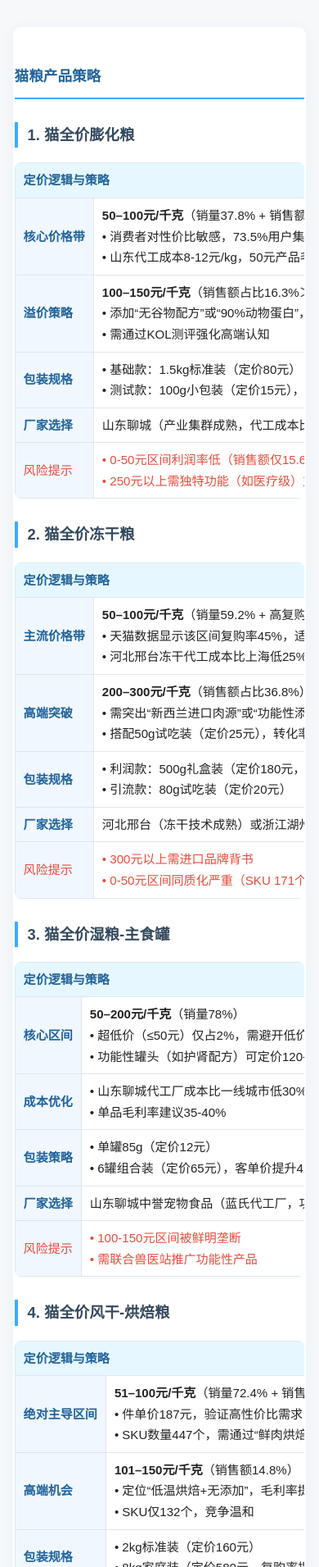
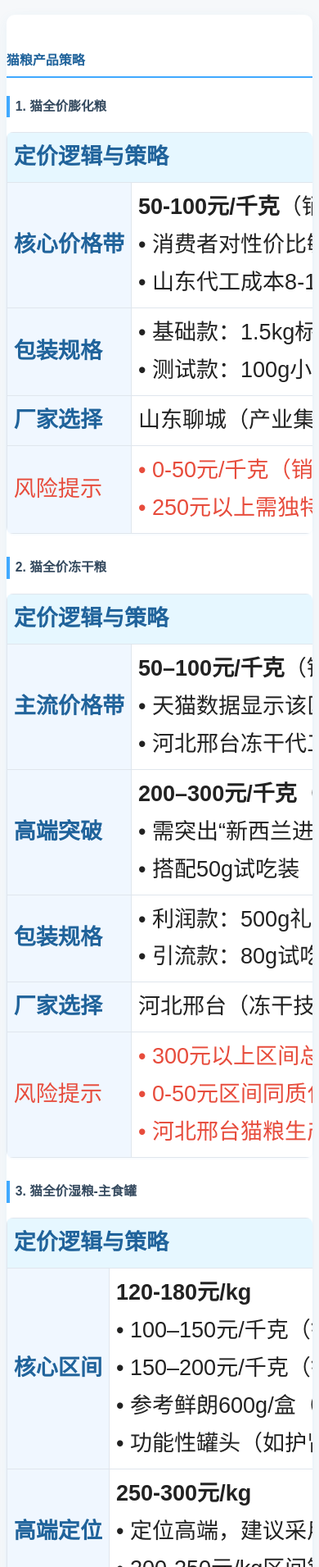
Before and after one commit to Jade-Lu/petfood.github.io, a plain HTML site: page index.html in a window 390 px wide. Shown: the part 89-2000 px from the top of the page at 82% size. Drawn offline with Linux system fonts and the light colour scheme.

Commit message:
Update index.html

```diff
--- a/index.html
+++ b/index.html
@@ -112,11 +112,11 @@
         /* 响应式设计 */
         @media (max-width: 900px) {
             body {
-                padding: 16px 4vw;
+                padding: 12px 2vw;
                 max-width: 100vw;
             }
             .section {
-                padding: 16px 6px;
+                padding: 12px 2px;
             }
             table, th, td {
                 font-size: 0.97em;
@@ -124,21 +124,38 @@
         }
         @media (max-width: 600px) {
             h1 {
-                font-size: 1.3em;
+                font-size: 1.2em;
+                padding-bottom: 10px;
             }
             h2 {
-                font-size: 1.1em;
+                font-size: 1em;
+                padding-bottom: 6px;
+            }
+            h3 {
+                font-size: 0.98em;
+                padding-left: 7px;
+                margin: 18px 0 10px;
             }
             .section {
-                padding: 10px 2px;
+                padding: 6px 0;
+                margin-bottom: 18px;
             }
             table {
                 display: block;
                 overflow-x: auto;
                 white-space: nowrap;
+                font-size: 1.3em; /* 调大表格字体 */
             }
             th, td {
-                padding: 8px 10px;
+                padding: 7px 8px;
+                font-size: 1.3em; /* 保证单元格字体不被缩小 */
+            }
+            ul {
+                padding-left: 16px;
+            }
+            li {
+                padding-left: 13px;
+                font-size: 1em;
             }
         }
     </style>
@@ -154,11 +171,10 @@
         <h3>1. 猫全价膨化粮</h3>
         <table>
             <tr><th colspan="2" class="highlight">定价逻辑与策略</th></tr>
-            <tr><th>核心价格带</th><td><strong>50–100元/千克</strong>（销量37.8% + 销售额33.4%）<br>• 消费者对性价比敏感，73.5%用户集中在此区间<br>• 山东代工成本8-12元/kg，50元产品毛利率仅10%，100元产品可达25%</td></tr>
-            <tr><th>溢价策略</th><td><strong>100–150元/千克</strong>（销售额占比16.3%＞销量11.8%）<br>• 添加“无谷物配方”或“90%动物蛋白”，毛利率提升至30%<br>• 需通过KOL测评强化高端认知</td></tr>
+            <tr><th>核心价格带</th><td><strong>50-100元/千克</strong>（销量31.94%，销售额37.26%）<br>• 消费者对性价比敏感，92%消费者选择100元以下，50-100元平衡销量与利润<br>• 山东代工成本8-12元/kg，50元产品毛利率仅10%，100元产品可达25%</td></tr>
             <tr><th>包装规格</th><td>• 基础款：1.5kg标准装（定价80元）<br>• 测试款：100g小包装（定价15元），复购率提升20%</td></tr>
             <tr><th>厂家选择</th><td>山东聊城（产业集群成熟，代工成本比上海低35%）</td></tr>
-            <tr><th class="risk">风险提示</th><td class="risk">• 0-50元区间利润率低（销售额仅15.6%）<br>• 250元以上需独特功能（如医疗级）支撑</td></tr>
+            <tr><th class="risk">风险提示</th><td class="risk">• 0-50元/千克（销量60.27%）区间利润率低 <br>• 250元以上需独特功能（如医疗级）支撑</td></tr>
         </table>
 
         <!-- 猫全价冻干粮 -->
@@ -169,26 +185,27 @@
             <tr><th>高端突破</th><td><strong>200–300元/千克</strong>（销售额占比36.8%）<br>• 需突出“新西兰进口肉源”或“功能性添加（益生菌）”<br>• 搭配50g试吃装（定价25元），转化率提升30%</td></tr>
             <tr><th>包装规格</th><td>• 利润款：500g礼盒装（定价180元，毛利率40%）<br>• 引流款：80g试吃装（定价20元）</td></tr>
             <tr><th>厂家选择</th><td>河北邢台（冻干技术成熟）或浙江湖州（跨境备案资质）</td></tr>
-            <tr><th class="risk">风险提示</th><td class="risk">• 300元以上需进口品牌背书<br>• 0-50元区间同质化严重（SKU 171个）</td></tr>
+            <tr><th class="risk">风险提示</th><td class="risk">• 300元以上区间总占比不足12.5%，需谨慎进入，如进入需进口品牌背书<br>• 0-50元区间同质化严重（SKU 171个）<br>• 河北邢台猫粮生产厂被315被曝光生产毒猫粮</td></tr>
         </table>
 
         <!-- 猫全价湿粮-主食罐 -->
         <h3>3. 猫全价湿粮-主食罐</h3>
         <table>
             <tr><th colspan="2" class="highlight">定价逻辑与策略</th></tr>
-            <tr><th>核心区间</th><td><strong>50–200元/千克</strong>（销量78%）<br>• 超低价（≤50元）仅占2%，需避开低价陷阱<br>• 功能性罐头（如护肾配方）可定价120-150元，对比鲜明（70.9元均价）</td></tr>
+            <tr><th>核心区间</th><td><strong>120-180元/kg</strong><br>• 100–150元/千克（销量41.9%，销售额35.5%）<br>• 150–200元/千克（销量19.6%，销售额19.1%）<br>• 参考鲜朗600g/盒（118元/kg）的畅销设计<br>• 功能性罐头（如护肾配方）可定价120-150元</td></tr>
+            <tr><th>高端定位</th><td><strong>250-300元/kg</strong><br>• 定位高端，建议采用"山东生产+新西兰原料"混合模式<br>• 200-250元/kg区间销售额占比（13%）高于销量占比（6.9%），存在溢价空间</td>
             <tr><th>成本优化</th><td>• 山东聊城代工厂成本比一线城市低30%<br>• 单品毛利率建议35-40%</td></tr>
-            <tr><th>包装策略</th><td>• 单罐85g（定价12元）<br>• 6罐组合装（定价65元），客单价提升42%</td></tr>
-            <tr><th>厂家选择</th><td>山东聊城中誉宠物食品（蓝氏代工厂，功能性配方经验）</td></tr>
-            <tr><th class="risk">风险提示</th><td class="risk">• 100-150元区间被鲜明垄断<br>• 需联合兽医站推广功能性产品</td></tr>
+            <tr><th>包装策略</th><td>• 净含量为300g-600g的规格（占销量67%），单罐85g（定价12元）<br>• 6罐组合装（定价65元），客单价提升42%</td></tr>
+            <tr><th>厂家选择</th><td>• 山东聊城中誉宠物食品（蓝氏代工厂，功能性配方经验）<br>• 浙江厂商在150-200元/kg区间占比不足，可考虑与温州宠乐路产业园区合作建立区域优势</td></tr>
+            <tr><th class="risk">风险提示</th><td class="risk">• 100-150元区间被鲜朗垄断<br>• 需联合兽医站推广功能性产品<br>• 超低价（≤50元）不到2%，需避开低价陷阱</td></tr>
         </table>
 
         <!-- 猫全价风干-烘焙粮 -->
         <h3>4. 猫全价风干-烘焙粮</h3>
         <table>
             <tr><th colspan="2" class="highlight">定价逻辑与策略</th></tr>
-            <tr><th>绝对主导区间</th><td><strong>51–100元/千克</strong>（销量72.4% + 销售额73.3%）<br>• 件单价187元，验证高性价比需求<br>• SKU数量447个，需通过“鲜肉烘焙”差异化</td></tr>
-            <tr><th>高端机会</th><td><strong>101–150元/千克</strong>（销售额14.8%）<br>• 定位“低温烘焙+无添加”，毛利率提升至35%<br>• SKU仅132个，竞争温和</td></tr>
+            <tr><th>绝对主导区间</th><td><strong>50–100元/千克</strong>（销量72.4% + 销售额73.3%）<br>• 件单价187元，验证高性价比需求<br>• SKU数量447个，需通过“鲜肉烘焙”差异化</td></tr>
+            <tr><th>高端机会</th><td><strong>100–150元/千克</strong>（销售额14.8%）<br>• 定位“低温烘焙+无添加”，毛利率提升至35%<br>• SKU仅132个，竞争温和</td></tr>
             <tr><th>包装规格</th><td>• 2kg标准装（定价160元）<br>• 8kg家庭装（定价580元，复购率提升32%）</td></tr>
             <tr><th>厂家选择</th><td>漯河产业集群（鲜朗生产基地，占58%产能）</td></tr>
             <tr><th class="risk">风险提示</th><td class="risk">• ≤50元区间利润率低（件单价118元）<br>• 鲜朗垄断68.4%市场份额</td></tr>
@@ -198,7 +215,7 @@
         <h3>5. 猫全价冷鲜粮</h3>
         <table>
             <tr><th colspan="2" class="highlight">定价逻辑与策略</th></tr>
-            <tr><th>战略区间</th><td><strong>101–150元/千克</strong>（头部品牌占比68%）<br>• 避开51-100元区间（meatymua垄断94.43%）<br>• 京东自营毛利率45-50%，需高溢价支撑</td></tr>
+            <tr><th>战略区间</th><td><strong>100–150元/千克</strong>（头部品牌占比68%）<br>• 避开51-100元区间（meatymua垄断94.43%）<br>• 京东自营毛利率45-50%，需高溢价支撑</td></tr>
             <tr><th>成本控制</th><td>• 山东临沂代工费8-12元/kg（比上海低35%）<br>• 冷链成本占比25%，需优化包装规格</td></tr>
             <tr><th>包装规格</th><td>• 500g小包装（定价75元），降低冷链损耗<br>• 线上渠道优先，避免商超冷链限制</td></tr>
             <tr><th>厂家选择</th><td>山东临沂/潍坊（产业集群）或河北邢台（冷链配套）</td></tr>
@@ -225,7 +242,7 @@
         <h3>1. 狗全价膨化粮</h3>
         <table>
             <tr><th colspan="2" class="highlight">定价逻辑与策略</th></tr>
-            <tr><th>全犬期定价</th><td><strong>0–50元/kg</strong>（销量82.1%）<br>• 10kg大包装（定价45元/kg），毛利率8-10%<br>• 需添加益生菌实现差异化（成本增加2元/kg）</td></tr>
+            <tr><th>全犬期定价</th><td><strong>0–50元/kg</strong>（销量82.29%）<br>• 10kg大包装（定价45元/kg），毛利率8-10%<br>• 需添加益生菌实现差异化（成本增加2元/kg）</td></tr>
             <tr><th>特殊需求溢价</th><td><strong>怀孕哺乳期51–100元/kg</strong>（销量84.6%）<br>• 1.5kg小包装（定价75元），添加DHA/叶酸，毛利率25%<br>• 当前仅皇家1家竞争</td></tr>
             <tr><th>包装规格</th><td>• 经济款：10kg装（定价450元）<br>• 功能款：1.5kg孕期专用（定价112元）</td></tr>
             <tr><th>厂家选择</th><td>山东聊城（膨化技术成熟）或辽宁朝阳（人力成本低15%）</td></tr>
@@ -236,18 +253,17 @@
         <h3>2. 狗全价冻干粮</h3>
         <table>
             <tr><th colspan="2" class="highlight">定价逻辑与策略</th></tr>
-            <tr><th>蓝海机会</th><td><strong>150–250元/千克</strong>（皇家仅占7.4%）<br>• 定位“鲜肉冻干+进口营养剂”，毛利率35-40%<br>• 需通过线下宠物店试吃推广</td></tr>
-            <tr><th>竞争规避</th><td>• 避开0-100元区间（网易严选占比60.3%）<br>• 高端款可延伸至300元（进口品牌空白）</td></tr>
+            <tr><th>核心价格带</th><td><strong>50-100元/kg</strong>平衡利润与销量。该区间销售额占比38.3%且竞争可能小于0-50元/kg的红海市场。<br>• 在50-100元区间添加冻干成分提升溢价空间</td></tr>
             <tr><th>包装规格</th><td>• 2kg标准装（定价280元）<br>• 联名款礼盒（定价450元，搭配定制食盆）</td></tr>
-            <tr><th>厂家选择</th><td>河北邢台（冻干技术）或浙江湖州（跨境出口资质）</td></tr>
-            <tr><th class="risk">风险提示</th><td class="risk">• 需验证150-250元消费者接受度<br>• 进口品牌潜在竞争</td></tr>
+            <tr><th>厂家选择</th><td>山东地区（聊城、菏泽、泰安），供应链成熟且成本较低，适合生产高性价比产品。上海/浙江工厂多定位中高端（如"见包装"类代工品牌），若计划做100元/kg以上产品可考虑。</td></tr>
+            <tr><th class="risk">风险提示</th><td class="risk">• 避免盲目进入200+元/kg的高端市场，需强品牌背书。<br>• 如果尝试高端产品，存在进口品牌潜在竞争</td></tr>
         </table>
 
         <!-- 狗全价风干-烘焙粮 -->
         <h3>3. 狗全价风干-烘焙粮</h3>
         <table>
             <tr><th colspan="2" class="highlight">定价逻辑与策略</th></tr>
-            <tr><th>最优价格点</th><td><strong>128–148元/千克</strong>（鲜朗主销价带）<br>• 2kg装定价260元，件单价497元大包装验证可行<br>• 需突出“无谷+鲜肉”标签，转化率提升40%</td></tr>
+            <tr><th>最优价格点</th><td><strong>50-100元/千克</strong>市场接受度最高的主流价格带<br>• 100-150元区间也有一定市场空间，可作为差异化产品定位 <br>• 高端市场(300元以上)虽然占比不高，但利润空间较大，可作为品牌形象产品</td></tr>
             <tr><th>量价倒挂</th><td>• 0-100元贡献75.6%销量但利润低<br>• 400-600元区间占21%销售额，适合成熟品牌</td></tr>
             <tr><th>包装规格</th><td>• 2kg标准装（定价260元）<br>• 8kg家庭装（定价980元，复购率提升32%）</td></tr>
             <tr><th>厂家选择</th><td>漯河产业集群（鲜朗生产基地，产能集中）</td></tr>
```
